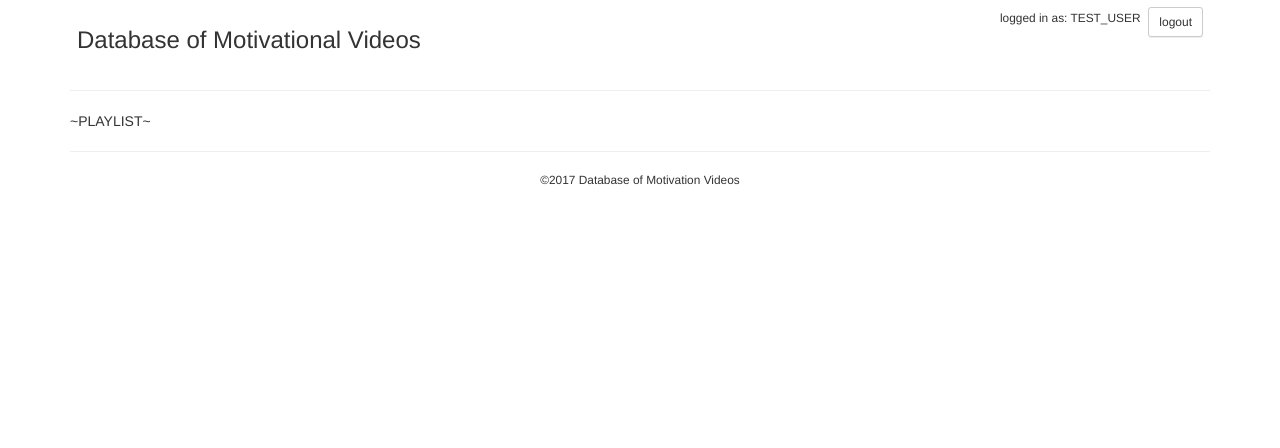
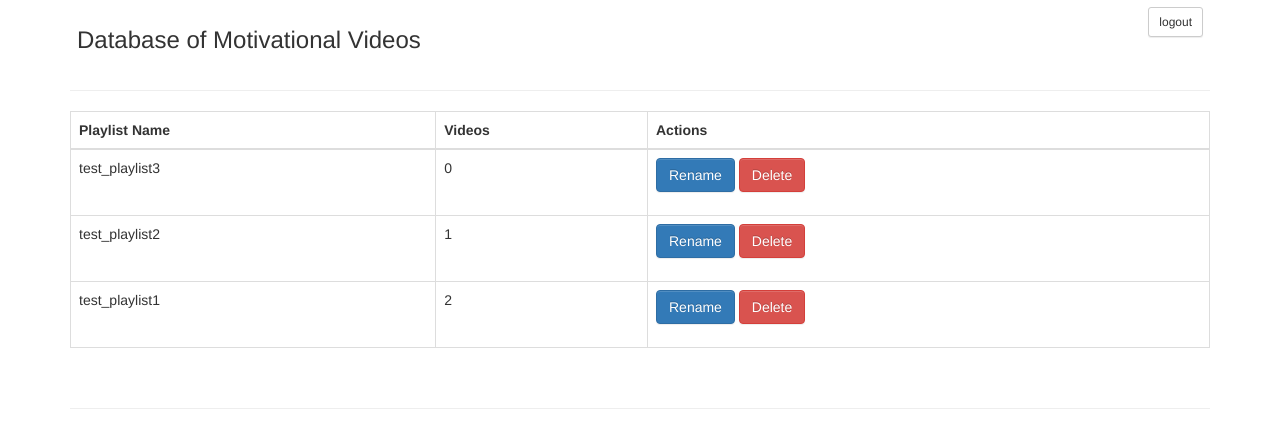
Before and after one commit to cameronsmith0320/CMSC389N-Motivational-Video-Database, a PHP site: page /playlist.php in a window 1280 px wide. Shown: the top 448 px of the page. Run offline with PHP 8.4, Linux system fonts and the light colour scheme; data comes from the database, SQL or seed files in the repository.

Commit message:
add account buttons and playlist

```diff
--- a/playlist.php
+++ b/playlist.php
@@ -1,5 +1,63 @@
 <!-- vim: set ft=html: -->
 <!DOCTYPE html>
+<?php
+session_start();
+require_once("db.php");
+
+if(!isset($_POST['submit'])){
+    $query = "SELECT * FROM playlist WHERE username='$username' ORDER BY playlist_id";
+    $result = $db_connection->query($query);
+    if(!$result){
+        die("Playlist query failed: ".$db_connection->error);
+    }else{
+        $num_rows = $result -> num_rows;
+        if($num_rows === 0){
+            $table = "You have no playlists! Add a video to create a playlist.";
+        }else{
+            $table = <<<TABLE
+<table class="table table-bordered table-hover">
+    <thead>
+        <tr>
+            <th> Playlist Name </th>
+            <th> Videos </th>
+            <th> Actions </th>
+        </tr>
+    </thead>
+TABLE;
+            for($i = 0; $i < $num_rows; $i++){
+                $result -> data_seek($i);
+                $entry = $result->fetch_array(MYSQLI_ASSOC);
+                $table .= "<tr> <td>".$entry['playlist_name']."</td>";
+                //get video count
+                $query = "SELECT COUNT(video_url) AS cnt FROM playlist_to_video WHERE playlist_id='".$entry['playlist_id']."'";
+                $countresult = $db_connection->query($query);
+                if(!$countresult){
+                    die("Video Count failed: ".$db_connection->error);
+                }else{
+                    $countresult->data_seek(0);
+                    $count = $countresult->fetch_array(MYSQLI_ASSOC);
+                    $count = $count['cnt'];
+                }
+                $table .= "<td> $count </td>";
+                $table .= <<<ACTIONS
+<td>
+<div class="form-group">
+    <form method="POST">
+        <button class="btn btn-primary" type="submit" name="rename"> Rename </button>
+        <button class="btn btn-danger" type="submit" name="delete"> Delete </button>
+    </form>
+</div>
+</td>
+ACTIONS;
+                $table .= "</tr>";
+            }
+            $table .= "</table>";
+
+        }
+    }
+}
+
+?>
 
 <html>
     <head>
@@ -30,8 +88,7 @@
             </header>
             <hr>
 
-            ~PLAYLIST~
-
+<?php echo $table?>
             <br/>
             <hr>
             <footer>
--- a/style.js
+++ b/style.js
@@ -10,10 +10,23 @@ main();
 
 function main(){
     let footer = "&copy;2017 Database of Motivation Videos",
-        username = "logged in as: " + "TEST_USER";
+        php_user = document.getElementById("phpjs-username").textContent,
+        loginbtn = document.getElementById("loginbtn"),
+        username;
+
+
+    if(php_user){
+        username = "logged in as: " + php_user;
+        loginbtn.innerHTML = '<a href="logout.php" class="btn btn-default btn-sm"> logout </a>';
+    }else{
+        username = "Not logged in. ";
+        loginbtn.innerHTML = '<a href="createAccount.php" class="btn btn-primary btn-sm"> new account </a>' +
+            '<a href="login.php" class="btn btn-default btn-sm"> login </a>';
+    }
 
     if(document.getElementById("footer"))
         document.getElementById("footer").innerHTML = footer;
     if(document.getElementById("username"))
         document.getElementById("username").innerHTML = username;
+
 }
--- a/uploadVideo.js
+++ b/uploadVideo.js
@@ -3,7 +3,8 @@
 main();
 
 function main(){
-    document.getElementById("playlistSelect").onchange = playlistSelectChange;
+    if(document.getElementById("playlistSelect"))
+        document.getElementById("playlistSelect").onchange = playlistSelectChange;
 }
 
 function playlistSelectChange(){
```
Also changed, not shown: uploadVideo.php (+7 -7 lines).
